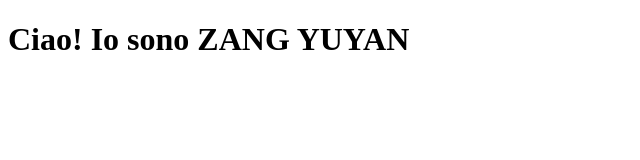
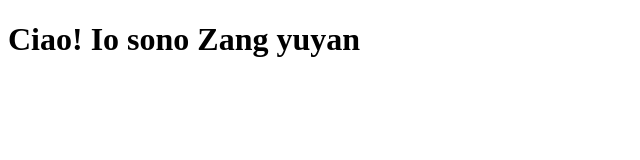
Before and after one commit to YY31-z/mio-sito, a plain HTML site: page index.html in a window 1280 px wide. Shown: the whole page, without its empty margins (0-640 px from the left). Drawn offline with Linux system fonts and the light colour scheme.

Commit message:
Update index.html

```diff
--- a/index.html
+++ b/index.html
@@ -6,6 +6,6 @@
     <title>Document</title>
   </head>
   <body>
-    <h1>Ciao! Io sono ZANG YUYAN</h1>
+    <h1>Ciao! Io sono Zang yuyan</h1>
   </body>
 </html>
```
